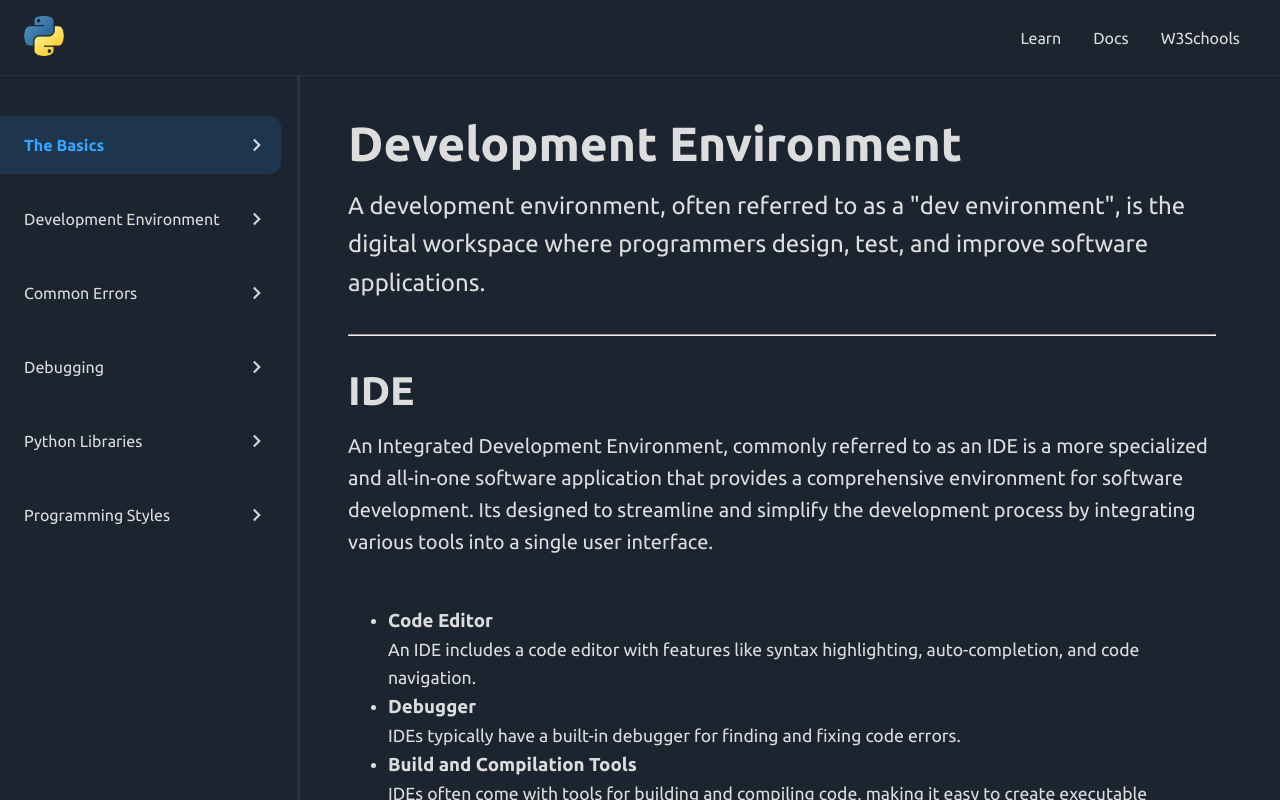
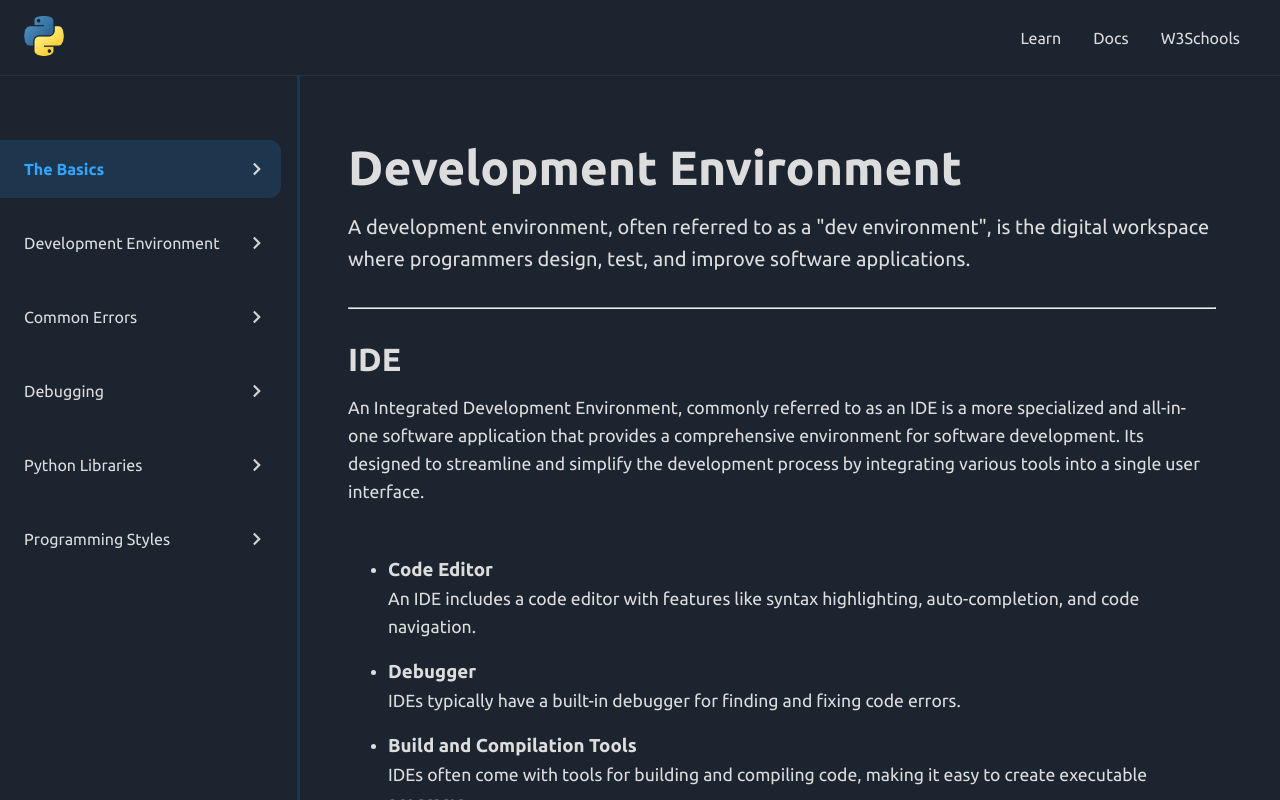
Before and after one commit to nataliadgalindo/python-wiki, a React (Vite) app: page /learn/devenv in a window 1280 px wide. Shown: the top 800 px of the page. Built offline with nearby package versions, Linux system fonts and the light colour scheme.

Commit message:
update styles

```diff
--- a/src/index.css
+++ b/src/index.css
@@ -18,7 +18,6 @@
 /* global */
 
 :root {
-  /* --off-white: rgba(255, 255, 255, 0.9); */
   --off-white: #ddd;
   --dark-blue: #1c2430;
   --main-blue: #32a6ff;
@@ -51,6 +50,14 @@ li {
 
 p {
   font-size: 1.1rem;
+}
+
+li {
+  margin: 1rem 0;
+}
+
+li > strong {
+  font-size: 1.25rem;
 }
 
 /* top nav */
@@ -129,7 +136,7 @@ p {
   position: fixed;
   width: 300px;
   height: 100%;
-  padding: 2rem 1rem 0 0;
+  padding: 3.5rem 1rem 0 0;
   border-right: 3px solid var(--grayish-blue);
 }
 
@@ -170,7 +177,7 @@ p {
 /* main content */
 
 main {
-  padding: 2.5rem 3rem;
+  padding: 4rem 3rem;
   padding-right: 4rem;
   grid-column: 2 / span 1;
 }
@@ -187,13 +194,12 @@ main {
 }
 
 #section-header p {
-  font-size: 1.5rem;
+  font-size: 1.25rem;
 }
 
 /* subsections */
 
 .subsection {
-  /* margin: 3rem 0; */
   padding: 2rem 0;
 }
 
@@ -202,30 +208,44 @@ main {
 }
 
 .subsection-header h2 {
-  font-size: 2.5rem;
+  font-size: 2rem;
   margin-bottom: 1rem;
-}
-
-.subsection-header p {
-  font-size: 1.25rem;
 }
 
 .subsection-content {
   margin: 2rem 0 1rem;
 }
 
+.img-subtitle {
+  display: grid;
+  grid-template-columns: 80% 20%;
+}
+
+.reverse-img-subtitle {
+  grid-template-columns: 20% 80%;
+}
+
+.reverse-img-subtitle p {
+  order: 2;
+}
+.reverse-img-subtitle img {
+  order: 1;
+}
+
+.img-subtitle img {
+  width: 96px;
+  justify-self: center;
+  align-self: center;
+}
+
 /* sub-subsections */
-
-/* .sub-subsection {
-  padding: 0.5rem 0;
-} */
 
 .sub-subsection-header {
   margin: 2rem 0;
 }
 
 .sub-subsection-header h3 {
-  font-size: 1.5rem;
+  font-size: 1.4rem;
   margin-bottom: 1.5rem;
 }
 
```
